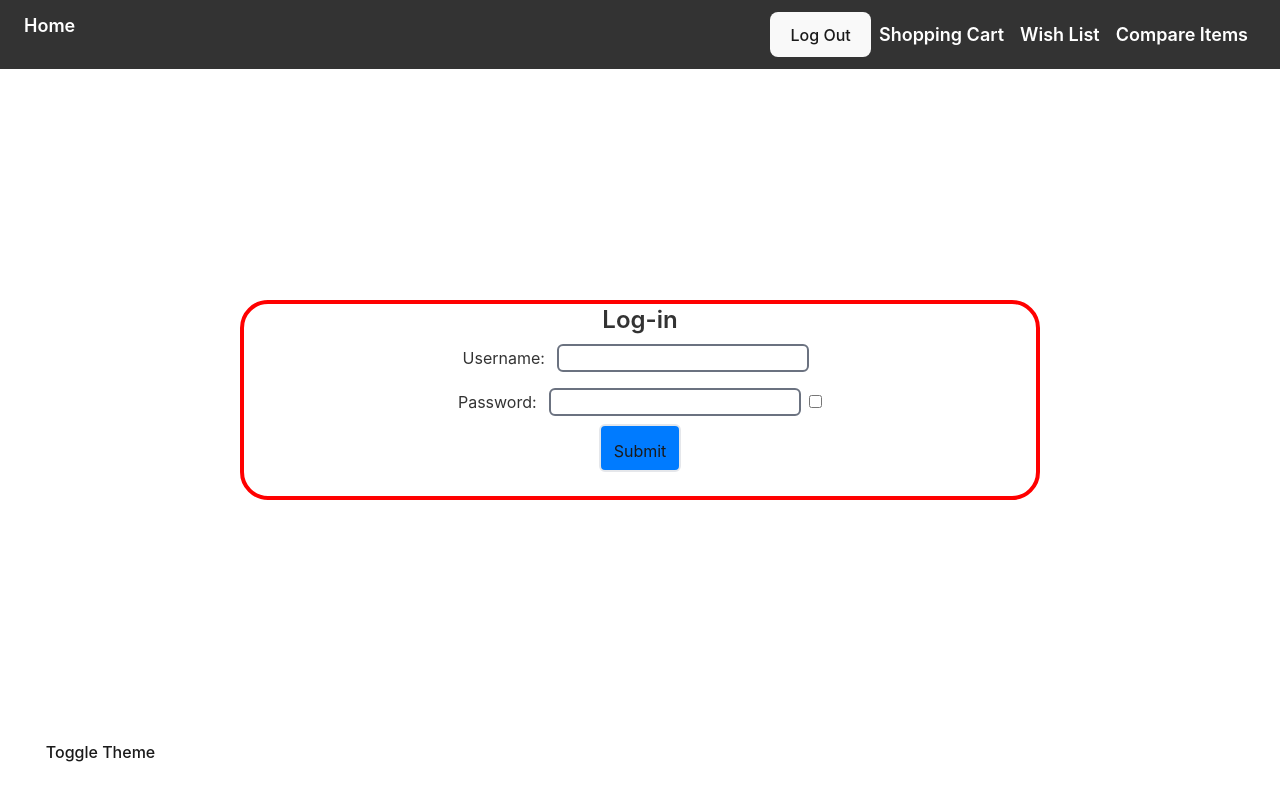
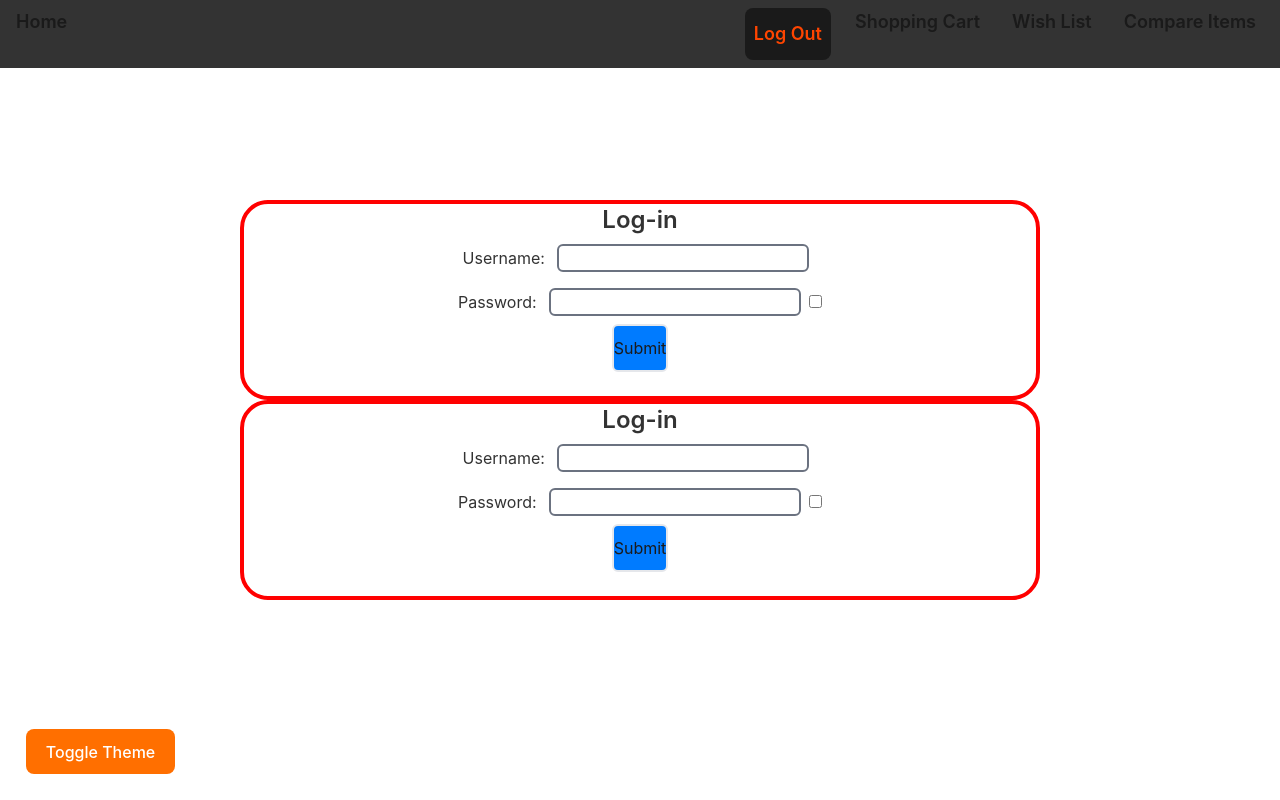
Before and after one commit to TapiwaHerbetNosenga/Module_2_HERNOS241_JSE2407_D_Herbet-Nosenga_JSF03, a Vue app: page /log-in in a window 1280 px wide. Built offline with nearby package versions, Linux system fonts and the light colour scheme; no server answers.

Commit message:
theme done

```diff
--- a/src/App.vue
+++ b/src/App.vue
@@ -7,7 +7,6 @@ import { setTheme, getTheme } from '../localstorage';
 const store = useStore();
 const theme = ref(store.theme);
 
-
 const toggleTheme = () => {
     const newTheme = theme.value === 'light' ? 'dark' : 'light';
     theme.value = newTheme;
@@ -15,7 +14,6 @@ const toggleTheme = () => {
     setTheme('theme', newTheme);
     document.documentElement.className = newTheme + '-theme';
 };
-
 
 onMounted(() => {
     const savedTheme = getTheme('theme') || 'light';
@@ -27,40 +25,29 @@ onMounted(() => {
 
 <template>
   <div :class="theme + '-theme'">
-
+      <Layout />
       <router-view />
       <button @click="toggleTheme" class="theme-button">Toggle Theme</button>
   </div>
 </template>
 
 <style scoped>
-
-router-link {
-  text-decoration: none;
-  color: var(--text-color);
-}
-
-router-link:hover {
-  text-decoration: underline;
-}
-
-
 .theme-button {
   border-radius: 8px;
   border: 1px solid transparent;
   padding: 0.6em 1.2em;
   font-size: 1em;
   font-weight: 500;
-  background-color: var(--button-bg-color);
-  color: var(--text-color);
+  background-color: #ff6f00;
+  color: #ffffff;
   cursor: pointer;
   transition: background-color 0.25s, border-color 0.25s;
-  position:fixed;
+  position: fixed;
   bottom: 2vw;
   left: 2vw;
 }
 
 .theme-button:hover {
-  background-color: var(--button-hover-bg-color);
+  background-color: #e65c00;
 }
 </style>
--- a/src/components/NavBar.vue
+++ b/src/components/NavBar.vue
@@ -1,73 +1,179 @@
+<template>
+    <nav class="navbar">
+        <div class="navbar-container large-screen">
+            <router-link to="/" class="font-semibold text-lg">Home</router-link>
+            <ul class="navbar-links">
+                <li><router-link v-show="isLoggedIn" to="/log-in" class="font-semibold px-2 text-lg">Log In</router-link></li>
+                <li><button v-show="!isLoggedIn" @click="logOut" class="font-semibold px-2 text-lg">Log Out</button></li>
+                <li><router-link to="/shopping-cart" class="font-semibold px-2 text-lg">Shopping Cart</router-link></li>
+                <li><router-link to="/wish-list" class="font-semibold px-2 text-lg">Wish List</router-link></li>
+                <li><router-link to="/comparisons" class="font-semibold px-2 text-lg">Compare Items</router-link></li>
+            </ul>
+        </div>
+        <div class="navbar-container small-screen">
+            <button class="navbar-toggle" @click="toggleMenu">
+                <span class="navbar-toggle-icon"></span>
+                <span class="navbar-toggle-icon"></span>
+                <span class="navbar-toggle-icon"></span>
+            </button>
+            <aside class="navbar-dropdown" :class="{ 'is-active': menuOpen }">
+                <button class="navbar-close" @click="toggleMenu">×</button>
+                <ul>
+                    <li><router-link to="/" class="font-semibold text-lg">Home</router-link></li>
+                    <li><router-link v-show="!isLoggedIn" to="/log-in" class="navbar-item">Log In</router-link></li>
+                    <li><button v-show="isLoggedIn" @click="logOut" class="navbar-item">Log Out</button></li>
+                    <li><router-link to="/shopping-cart" class="navbar-item">Shopping Cart</router-link></li>
+                    <li><router-link to="/wish-list" class="navbar-item">Wish List</router-link></li>
+                    <li><router-link to="/comparisons" class="navbar-item">Compare Items</router-link></li>
+                </ul>
+            </aside>
+        </div>
+    </nav>
+    <router-view></router-view>
+</template>
+
 <script setup>
-
-import { onMounted, ref, reactive, onBeforeMount } from 'vue';
+import { ref } from 'vue';
 import { getToken, removeToken } from '../../localstorage';
 import { useStore } from '../../store';
-import { useRouter } from 'vue-router';
 
+const menuOpen = ref(false);
 
-const users = reactive([]);
-const usersArr = reactive([]);
+const toggleMenu = () => {
+    menuOpen.value = !menuOpen.value;
+};
 
+const store = useStore();
+const isLoggedIn = ref(getToken(store.user));
 
-onMounted(() => {
-    fetch('https://fakestoreapi.com/users')
-        .then(res => res.json())
-        .then(data => users.values = data)
+function logOut() {
+    removeToken(store.user);
+    isLoggedIn.value = false;
+}
+</script>
+
+<style>
+.navbar {
+    position: fixed;
+    top: 0;
+    left: 0;
+    right: 0;
+    background-color: #333;
+    padding: 0.5rem 1rem;
+    z-index: 20;
+    display: flex;
+    justify-content: space-between;
+    align-items: center;
 }
 
-);
-
-
-const store = useStore();
-const user = ref(store.user);
-
-
-const isLoggedIn = ref(getToken(store.user))
-function logOut() {
-    console.log(getToken(user.value));
-    removeToken(store.user);
-
+.large-screen {
+    display: flex;
+    justify-content: space-between;
+    width: 100%;
 }
 
-
-</script>
-<template>
-
-    <nav class="fixed top-0 xl:w-full left-0 right-0 pl-6 pr-6 pt-3 pb-3 ">
-        <router-link to="/" class="font-semibold text-lg">Home</router-link>
-        <ul>
-            <router-link v-show="isLoggedIn" to="/log-in" class="font-semibold px-2 text-lg">Log-in</router-link>
-            <button v-show="!isLoggedIn" @click="logOut">Log Out</button>
-            <router-link to="/shopping-cart" class="font-semibold px-2 text-lg">Shopping Cart</router-link>
-
-            <router-link to="/wish-list" class="font-semibold px-2 text-lg">Wish List</router-link>
-            <router-link to="/comparisons" class="font-semibold px-2 text-lg">Compare Items</router-link>
-        </ul>
-
-    </nav>
-
-    <router-view></router-view>
-</template>
-<style>
-nav {
+.navbar-links {
     display: flex;
-    justify-content: space-between;
-    background-color: #333333;
-    z-index: 20;
+    gap: 1rem;
+    margin-left: auto;
 }
 
-a {
+.navbar-item {
     color: white;
+    text-decoration: none;
     transition: color 0.5s ease;
 }
 
-a:hover {
+.navbar-item:hover {
     color: #32CD32;
 }
 
-.blues {
-    background-color: #8A2BE2;
-    padding: 1vw;
+.navbar-toggle {
+    display: none;
+    background: none;
+    border: none;
+    cursor: pointer;
+}
+
+.navbar-toggle-icon {
+    display: block;
+    width: 25px;
+    height: 2px;
+    background-color: white;
+    margin: 4px 0;
+    transition: all 0.3s ease;
+}
+
+.navbar-dropdown {
+    display: flex;
+    position: fixed;
+    top: 0;
+    right: -250px; /* Start off-screen */
+    width: 250px;
+    height: 100%;
+    background-color: #333;
+    color: white;
+    padding: 1rem;
+    box-shadow: -2px 0 5px rgba(0, 0, 0, 0.5);
+    transition: right 0.3s ease;
+    overflow-y: auto;
+    flex-direction: column;
+}
+
+.navbar-dropdown.is-active {
+    right: 0; /* Slide in from the right */
+}
+
+.navbar-close {
+    background: none;
+    border: none;
+    color: white;
+    font-size: 1.5rem;
+    cursor: pointer;
+    align-self: flex-end;
+    margin-bottom: 1rem;
+}
+
+.navbar-dropdown ul {
+    list-style: none;
+    padding: 0;
+    margin: 0;
+}
+
+.navbar-dropdown li {
+    margin-bottom: 0.75rem;
+}
+
+@media (max-width: 768px) {
+    .navbar-toggle {
+        display: block;
+    }
+
+    .navbar-dropdown {
+        position: fixed;
+        right: -250px;
+    }
+
+    .navbar-dropdown.is-active {
+        right: 0;
+    }
+
+    .large-screen {
+        display: none;
+    }
+}
+
+@media (min-width: 769px) {
+    .navbar-toggle {
+        display: none;
+    }
+
+    .small-screen {
+        display: none;
+    }
+
+    .large-screen {
+        display: flex;
+    }
 }
 </style>
--- a/src/pages/Home.vue
+++ b/src/pages/Home.vue
@@ -20,7 +20,7 @@ const loading = ref(true);
 
 /**
  * Fetches products from the API based on the current filter.
- * Sets the `products` ref to the fetched data and sorts them.
+ * Sets the products ref to the fetched data and sorts them.
  */
 const fetchProducts = async () => {
     loading.value = true;
--- a/src/pages/ProductDetail.vue
+++ b/src/pages/ProductDetail.vue
@@ -1,28 +1,18 @@
 <script setup>
 import { useRoute } from 'vue-router';
 import { ref, onMounted } from 'vue';
-import { getCart, getList,updateCart,  getComparison, updateComparison } from '../../localstorage';
+import { getCart, getList, updateCart, getComparison, updateComparison } from '../../localstorage';
 
-/** Represents the product details fetched from the API. */
 const product = ref(null);
+const route = useRoute();
+const limit = ref(false);
 
-/** The current route instance provided by Vue Router. */
-const route = useRoute();
-
-/**
- * Fetches product details from the API based on the route parameter.
- * Sets the `product` ref to the fetched data.
- */
-
-
-
- const addItem = () => {
+const addItem = () => {
     const cart = getCart('cart');
     const productId = route.params.id;
     cart.add(productId);
     updateCart('cart', cart);
 };
-
 
 const addListItem = () => {
     const list = getList('list');
@@ -31,16 +21,13 @@ const addListItem = () => {
     updateCart('list', list);
 };
 
-const limit = ref(false)
-
 const addComparisonItem = () => {
-
-   const compareSet=getComparison('compare');
-   const compareArr = Array.from(compareSet);
-   if(compareArr.length >= 5){
-buttonStatus.value = true;
-    return;
-   }
+    const compareSet = getComparison('compare');
+    const compareArr = Array.from(compareSet);
+    if (compareArr.length >= 5) {
+        limit.value = true;
+        return;
+    }
     const comparison = getComparison('compare');
     const productId = route.params.id;
     comparison.add(productId);
@@ -57,31 +44,24 @@ onMounted(async () => {
         console.error('Error fetching data:', error);
     }
 });
-
-
-
-
 </script>
 
 <template>
     <div class="my-16">
         <div v-if="product" class="md:grid md:grid-cols-2 flex flex-col justify-center items-center">
-
-
             <div class="p-2 bg-white rounded-lg">
                 <img :src="product.image" class="Img" alt="Product Image">
             </div>
             <div class="py-6 flex flex-col items-center ">
-
-                <h2 class="charcoal-text xl:text-4xl md:text-2xl sm:text-xl font-bold">{{ product.title }}</h2>
-                <p class="charcoal-text">Price: R{{ product.price }}</p>
+                <h2 class="product-title xl:text-4xl md:text-2xl sm:text-xl font-bold">{{ product.title }}</h2>
+                <p class="product-price">Price: R{{ product.price }}</p>
                 <div class="flex gap-2 justify-center">
-                    <button @click="addItem" class="cart ">Add to Cart</button>
+                    <button @click="addItem" class="cart">Add to Cart</button>
                     <button @click="addListItem" class="wishlist">Add to Wishlist</button>
                 </div>
-                <p class="m-1 w-fit border-sky-500 border-2 rounded-md text-white bg-sky-500 font-semibold p-1 hover:bg-sky-600 hover:border-sky-600">{{ product.category }}</p>
-                <p class="charcoal-text">{{ product.description }}</p>
-                <button  :disabled="limit" @click="addComparisonItem">Compare Item</button>
+                <p class="category-tag m-1 w-fit  border-2 rounded-md text-white bg-sky-500 font-semibold p-1 hover:bg-sky-600 hover:border-sky-600">{{ product.category }}</p>
+                <p class="product-description">{{ product.description }}</p>
+                <button :disabled="limit" @click="addComparisonItem" class="wishlist">Compare Item</button>
             </div>
         </div>
         <div v-else>
@@ -90,7 +70,20 @@ onMounted(async () => {
     </div>
 </template>
 
-<style>
+<style scoped>
+:root {
+    --text-light: #333333;
+    --text-dark: #F0F0F0;
+}
+
+[data-theme="light"] {
+    --text-color: var(--text-light);
+}
+
+[data-theme="dark"] {
+    --text-color: var(--text-dark);
+}
+
 .Img {
     max-width: 40vw;
     min-height: 40vw;
@@ -98,8 +91,12 @@ onMounted(async () => {
     max-height: 80vw;
 }
 
-.charcoal-text {
-    color: #333333
+.product-title, .product-price, .product-description {
+    color: var(--text-color);
+}
+
+.category-tag {
+    color: var(--text-color);
 }
 
 .cart {
--- a/src/style.css
+++ b/src/style.css
@@ -45,7 +45,7 @@ button {
   font-weight: 500;
   font-family: inherit;
   background-color: #1a1a1a;
-  color: #ffffff;
+  color: #FF4500;
   cursor: pointer;
   transition: border-color 0.25s;
 }
@@ -71,12 +71,10 @@ button:focus-visible {
 }
 
 
-.light-theme button {
-  background-color: #f9f9f9;
-  color: #1a1a1a;
+.cart {
+  background-color: #8A2BE2;
 }
 
-.dark-theme button {
-  background-color: #1a1a1a;
-  color: #f0f0f0;
+.wishlist {
+  background-color: #007BFF;
 }
```
Also changed, not shown: src/components/Toolbar.vue (line endings or trailing spaces).
